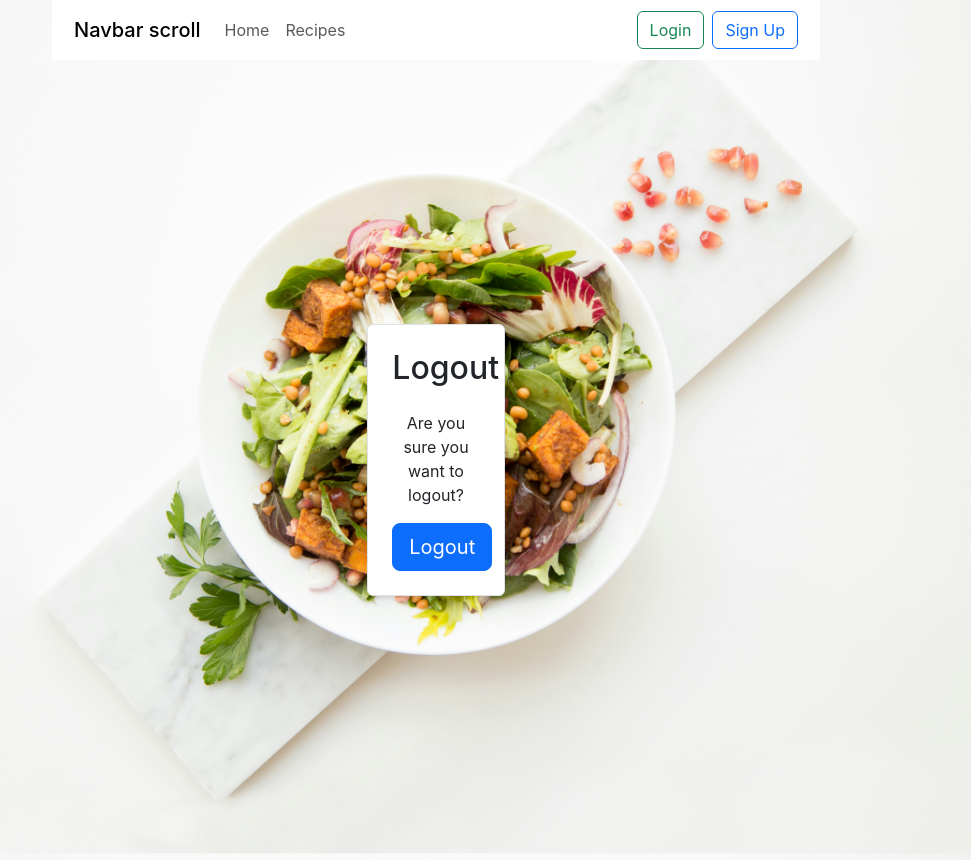
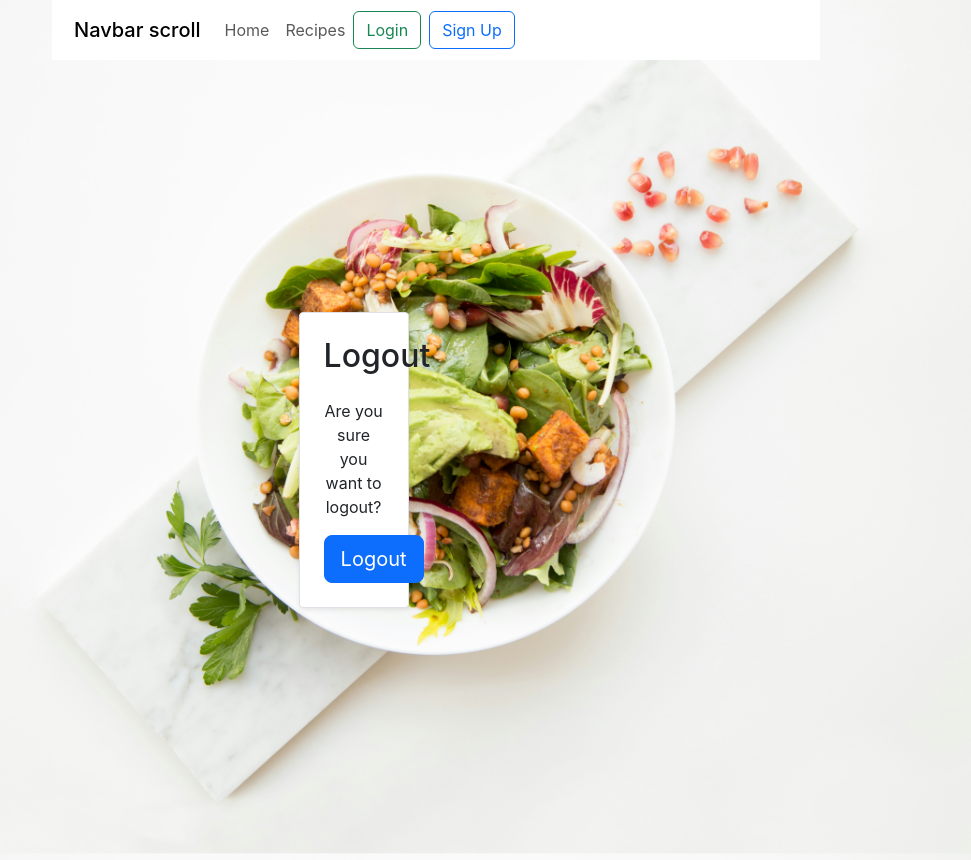
Before and after one commit to AlexGoesCode/R-Vite-TS-Recipes, a React (Vite) app: page /logout in a window 1280 px wide. Shown: the whole page, without its empty margins (204-1175 px from the left). Built offline with nearby package versions, Linux system fonts and the light colour scheme; no server answers.

Commit message:
improved styles w AuthLayout

```diff
--- a/src/App.tsx
+++ b/src/App.tsx
@@ -4,10 +4,11 @@ import CustomNavbar from './components/navbar/CustomNavbar';
 import Grid from './components/grid/Grid';
 import { BrowserRouter as Router, Route, Routes } from 'react-router-dom';
 import Home from './pages/home/Home';
-import NotFound from './pages/not-found/NotFound';
 import Login from './pages/login/Login';
 import Logout from './pages/logout/Logout';
 import SignUp from './pages/sign-up/SignUp';
+import NotFound from './pages/not-found/NotFound';
+import { AppProvider } from './context/AppContext';
 
 const App = () => {
   return (
@@ -21,6 +22,7 @@ const App = () => {
           <Route path='/login' element={<Login />} />
           <Route path='/logout' element={<Logout />} />
           <Route path='/signup' element={<SignUp />} />
+          <Route path='*' element={<NotFound />} />
         </Routes>
       </div>
     </Router>
--- /dev/null
+++ b/src/components/auth-layout/AuthLayout.css
@@ -0,0 +1,47 @@
+.d-flex {
+  width: 600px;
+}
+
+.auth-layout-container {
+  display: flex;
+  justify-content: center;
+  align-items: center;
+  height: 100vh;
+}
+
+.auth-layout-row {
+  width: 100%;
+}
+
+.auth-layout-col {
+  padding: 1.5rem;
+  border: 1px solid #dee2e6;
+  border-radius: 0.25rem;
+  box-shadow: 0 0.125rem 0.25rem rgba(0, 0, 0, 0.075);
+  background-color: #ffffff;
+}
+
+/* Responsive Width Adjustments */
+@media (min-width: 576px) {
+  .auth-layout-col {
+    max-width: 80%;
+  }
+}
+
+@media (min-width: 768px) {
+  .auth-layout-col {
+    max-width: 60%;
+  }
+}
+
+@media (min-width: 992px) {
+  .auth-layout-col {
+    max-width: 50%;
+  }
+}
+
+@media (min-width: 1200px) {
+  .auth-layout-col {
+    max-width: 40%;
+  }
+}
--- a/src/components/auth-layout/AuthLayout.tsx
+++ b/src/components/auth-layout/AuthLayout.tsx
@@ -1,4 +1,5 @@
 import { Container, Row, Col, Button } from 'react-bootstrap';
+import './AuthLayout.css';
 
 interface AuthLayoutProps {
   title: string;
@@ -14,18 +15,12 @@ const AuthLayout = ({
   children,
 }: AuthLayoutProps) => {
   return (
-    <Container
-      className='d-flex justify-content-center align-items-center'
-      style={{ height: '100vh' }}
-    >
-      <Row className='w-100'>
-        <Col
-          md={{ span: 6, offset: 3 }}
-          className='p-4 border rounded shadow-sm bg-white'
-        >
+    <Container className='auth-layout-container'>
+      <Row className='auth-layout-row'>
+        <Col className='auth-layout-col'>
           <h2 className='text-center mb-4'>{title}</h2>
           {children}
-          <div className='d-grid gap-2'>
+          <div className='d-grid gap-2 mt-3'>
             <Button variant='primary' size='lg' onClick={onButtonClick}>
               {buttonText}
             </Button>
--- a/src/pages/home/Home.tsx
+++ b/src/pages/home/Home.tsx
@@ -1,5 +1,6 @@
 import { useAppContext } from '../../context/AppContext';
 
+// consume the context
 const Home = () => {
   const { user } = useAppContext();
 
--- a/src/pages/login/Login.tsx
+++ b/src/pages/login/Login.tsx
@@ -1,6 +1,5 @@
-import React, { useState } from 'react';
-import AuthLayout from '../../components/auth-layout/AuthLayout';
-import { Form } from 'react-bootstrap';
+import { useState } from 'react';
+import { Form, Button, Container, Row, Col } from 'react-bootstrap';
 
 const Login = () => {
   const [username, setUsername] = useState('');
@@ -12,7 +11,16 @@ const Login = () => {
   };
 
   return (
-    <AuthLayout title='Login' buttonText='Login' onButtonClick={handleLogin}>
+    <Container
+      className='d-flex justify-content-center align-items-center'
+      style={{ height: '100vh' }}
+    >
+      <Row className='w-100'>
+        <Col
+          md={{ span: 6, offset: 3 }}
+          className='p-4 border rounded shadow-sm bg-white'
+        >
+          <h2 className='text-center mb-4'>Login</h2>
           <Form>
             <Form.Group className='mb-3' controlId='formUsername'>
               <Form.Label>Username</Form.Label>
@@ -32,8 +40,18 @@ const Login = () => {
                 onChange={(e) => setPassword(e.target.value)}
               />
             </Form.Group>
+            <Button
+              variant='primary'
+              size='lg'
+              onClick={handleLogin}
+              className='d-grid gap-2 col-6 mx-auto'
+            >
+              Login
+            </Button>
           </Form>
-    </AuthLayout>
+        </Col>
+      </Row>
+    </Container>
   );
 };
 
```
Also changed, not shown: src/pages/login/login.css (added). Lines whose indentation alone changed are shown as unchanged.
